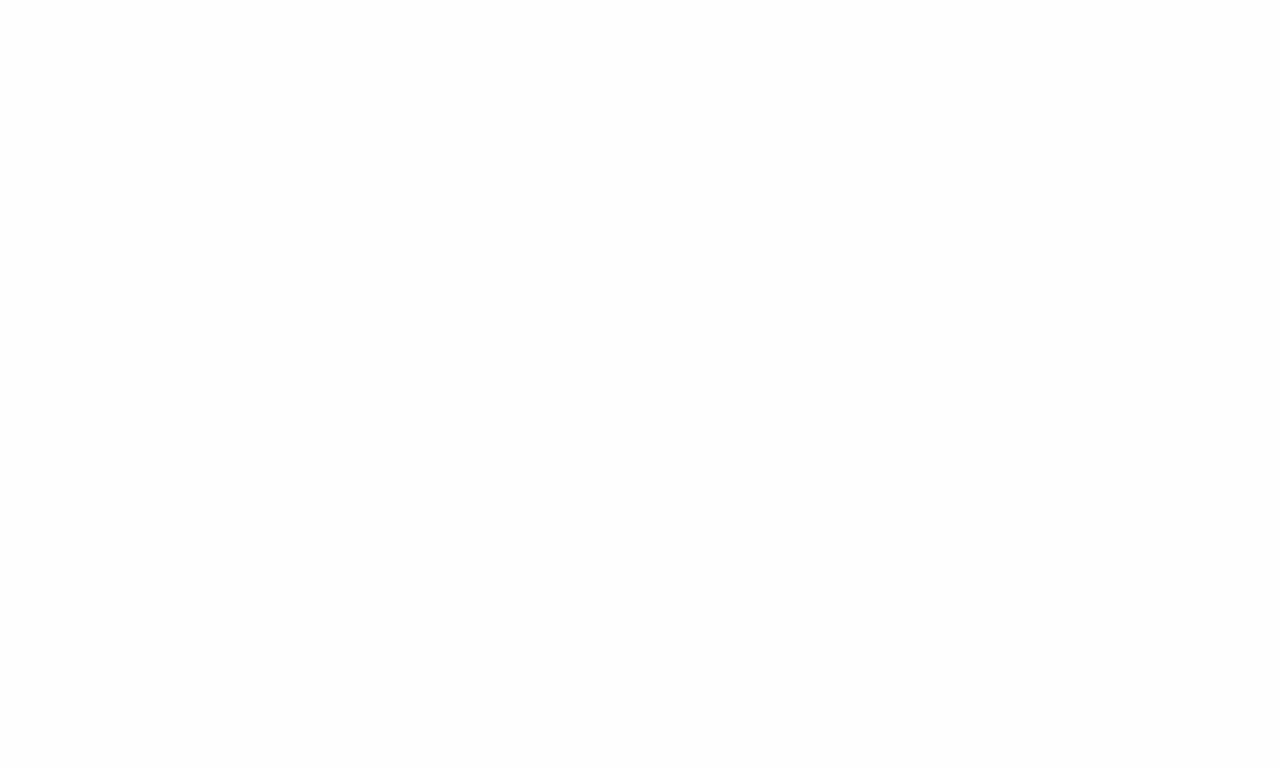
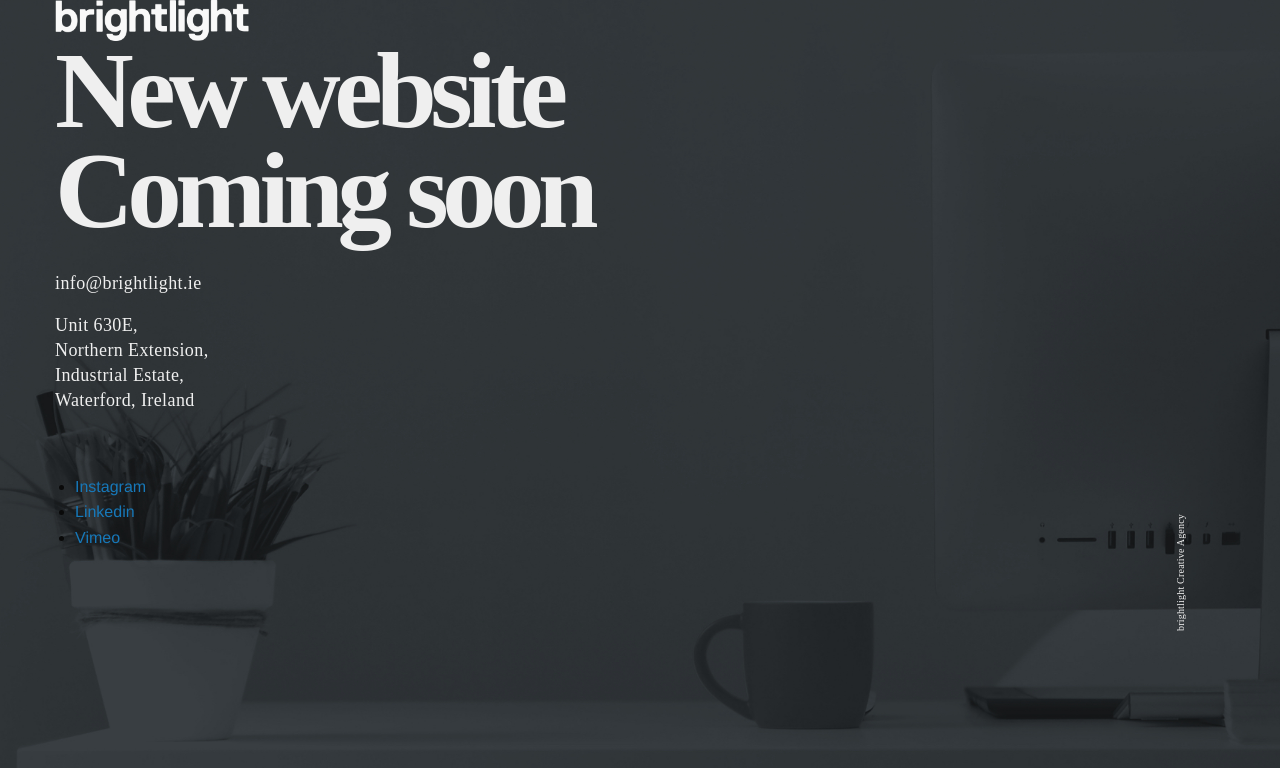
Before and after one commit to Brightlight-Waterford/BrightLight-Landing-, a plain HTML site: page index.html in a window 1280 px wide. Drawn offline with Linux system fonts and the light colour scheme.

Commit message:
Adding assets & basic markup

```diff
--- a/css/app.css
+++ b/css/app.css
@@ -0,0 +1,87 @@
+body {
+    background: -webkit-image-set(url('../assets/background.jpg') 1x, url('../assets/background@2x.jpg') 2x, url('../assets/background@3x.jpg') 3x);
+    background-repeat: no-repeat;
+    background-position: center center;
+    background-size: cover;
+    height: 100vh;
+    width: 100%;
+    overflow: hidden;
+}
+
+.logo {
+    width: 194px;
+    height: 41px;
+    object-fit: contain;
+}
+
+h1 {
+    width: 592px;
+    height: 222px;
+    font-family: ReplicaPro;
+    font-size: 109px;
+    font-weight: bold;
+    font-style: normal;
+    font-stretch: normal;
+    line-height: 0.92;
+    letter-spacing: -6.5px;
+    text-align: left;
+    color: #efefef;
+}
+
+.contact-info {
+
+}
+
+.contact-info .email a, .contact-info .address{
+    width: 165px;
+    height: 145px;
+    font-family: ReplicaStd;
+    font-size: 18px;
+    font-weight: normal;
+    font-style: normal;
+    font-stretch: normal;
+    line-height: 1.39;
+    letter-spacing: 0.4px;
+    text-align: left;
+    color: #efefef;
+}
+
+.contact-info .email a {
+
+}
+
+.contact-info .address p {
+}
+
+.contact-info .social-media {
+
+}
+
+.contact-info .social-media li {
+
+}
+
+.contact-info .social-media a {
+
+}
+
+.grid-container .grid-x.grid-padding-x{
+    position: relative;
+}
+.grid-container .cell::after {
+    content: 'brightlight Creative Agency';
+    position: absolute;
+    right: 0;
+    width: 119px;
+    height: 11px;
+    font-family: ReplicaStd;
+    font-size: 10px;
+    font-weight: 300;
+    font-style: normal;
+    font-stretch: normal;
+    line-height: 1.2;
+    letter-spacing: 0.2px;
+    text-align: left;
+    color: #efefef;
+    transform: rotateZ(-90deg);
+}
--- a/index.html
+++ b/index.html
@@ -41,6 +41,28 @@
 <div class="grid-container">
     <div class="grid-x grid-padding-x">
         <div class="large-12 cell">
+            <img src="assets/logo.png"
+                 srcset="assets/logo@2x.png 2x,
+             assets/logo@3x.png 3x"
+                 class="logo">
+            <h1>New website Coming soon</h1>
+            <div class="contact-info">
+                <p class="email">
+                    <a href="mailto:info@brightlight.ie">info@brightlight.ie</a>
+                </p>
+                <p class="address">
+                    Unit 630E,<br/>
+                    Northern Extension,<br/>
+                    Industrial Estate,<br/>
+                    Waterford, Ireland
+                </p>
+
+                <ul class="social-media">
+                    <li><a href="#" class="instagram">Instagram</a></li>
+                    <li><a href="#" class="linkedin">Linkedin</a></li>
+                    <li><a href="#" class="vimeo">Vimeo</a></li>
+                </ul>
+            </div>
         </div>
     </div>
 </div>
```
Also changed, not shown: assets/background.jpg (added), assets/instagram.svg (added), assets/linkedin.svg (added), assets/logo.png (added), assets/logo@2x.png (added), assets/logo@3x.png (added), assets/vimeo.svg (added), 2 other files.
